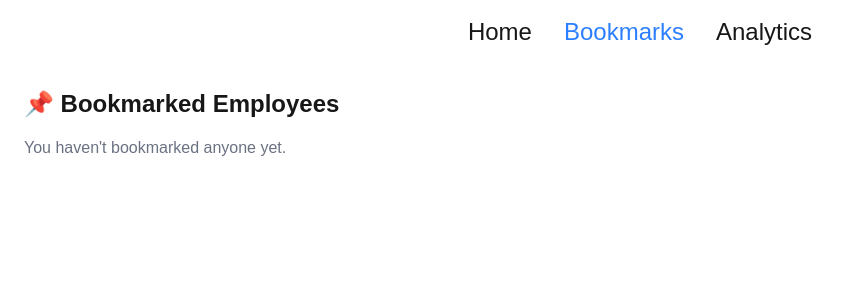
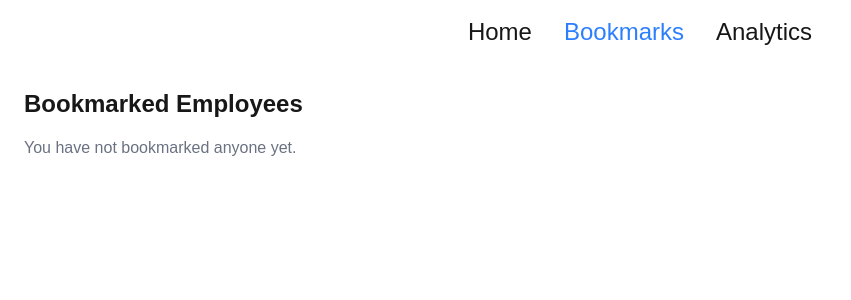
Before and after one commit to govindop07/Hr-Dashboard, a Next.js app: page /bookmarks in a window 1280 px wide. Shown: the top 300 px of the page, without its empty margins (0-851 px from the left). Built offline with nearby package versions, Linux system fonts and the light colour scheme.

Commit message:
Update page.tsx

```diff
--- a/src/app/bookmarks/page.tsx
+++ b/src/app/bookmarks/page.tsx
@@ -8,10 +8,10 @@ export default function BookmarksPage() {
 
   return (
     <main className="p-6">
-      <h1 className="text-2xl font-bold mb-4">📌 Bookmarked Employees</h1>
+      <h1 className="text-2xl font-bold mb-4">Bookmarked Employees</h1>
 
       {bookmarks.length === 0 ? (
-        <p className="text-gray-500">You haven't bookmarked anyone yet.</p>
+        <p className="text-gray-500">You have not bookmarked anyone yet.</p>
       ) : (
         <ul className="space-y-4">
           {bookmarks.map((user) => (
```
